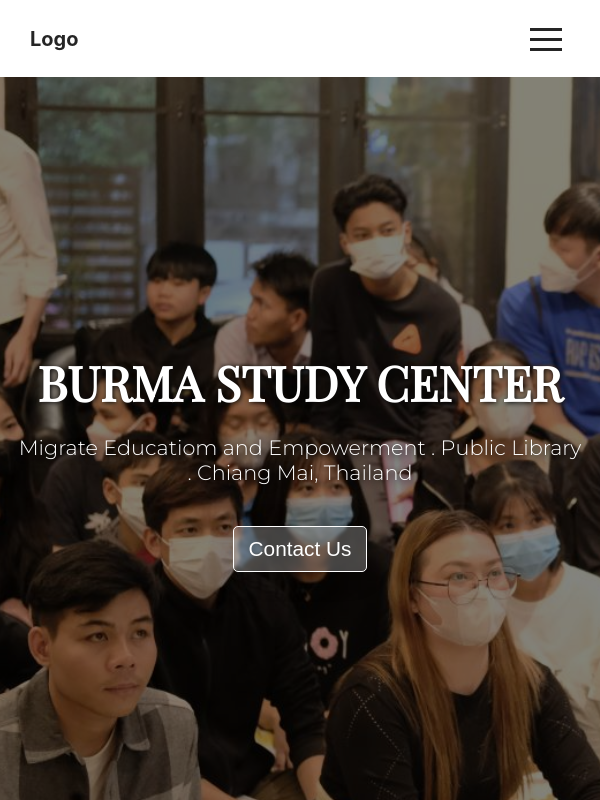
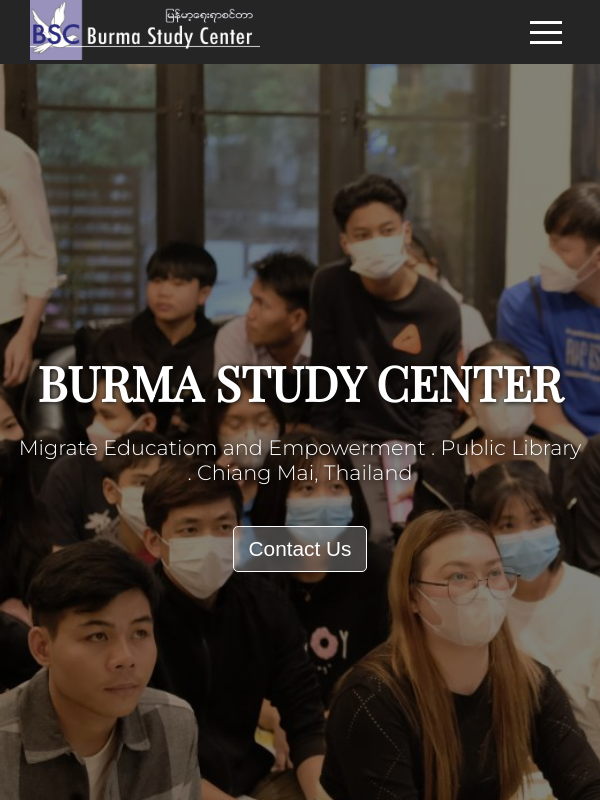
Before and after one commit to kaungmyat-Rex/burmese-study-center, a React (Create React App) app: page / in a window 600 px wide. Shown: the top 800 px of the page. Built offline with nearby package versions, Linux system fonts and the light colour scheme.

Commit message:
add logo image

```diff
--- a/public/index.html
+++ b/public/index.html
@@ -45,7 +45,7 @@
       rel="stylesheet"
     />
 
-    <title>React App</title>
+    <title>BSC | Burma Study Center</title>
   </head>
   <body>
     <noscript>You need to enable JavaScript to run this app.</noscript>
--- a/src/App.css
+++ b/src/App.css
@@ -61,9 +61,18 @@
   align-items: center;
 }
 
-.nav-logo h4 {
+/* .nav-logo h4 {
   font-size: 20px;
   color: white;
+} */
+
+.nav-white-logo {
+  max-width: 350px;
+}
+
+.nav-black-logo {
+  max-width: 350px;
+  height: 60px;
 }
 
 .nav-list {
@@ -1052,11 +1061,25 @@
 
 @media only screen and (max-width: 600px) {
   .nav-section {
+    background-color: #252525;
+  }
+
+  .nav-section-bg {
     background-color: #ffffff;
   }
 
   .nav-logo h4 {
     color: #252525;
+  }
+
+  .nav-white-logo {
+    width: 230px;
+    height: 60px;
+  }
+
+  .nav-black-logo {
+    max-width: 350px;
+    height: 60px;
   }
 
   .nav-list {
@@ -1348,11 +1371,25 @@
 
 @media only screen and (max-width: 768px) and (min-width: 600px) {
   .nav-section {
+    background-color: #252525;
+  }
+
+  .nav-section-bg {
     background-color: #ffffff;
   }
 
   .nav-logo h4 {
     color: #252525;
+  }
+
+  .nav-white-logo {
+    width: 230px;
+    height: 60px;
+  }
+
+  .nav-black-logo {
+    max-width: 350px;
+    height: 60px;
   }
 
   .nav-list {
@@ -1597,6 +1634,10 @@
 
 @media only screen and (max-width: 845px) and (min-width: 769px) {
   .nav-section {
+    background-color: #252525;
+  }
+
+  .nav-section-bg {
     background-color: #ffffff;
   }
 
@@ -1604,6 +1645,16 @@
     color: #252525;
   }
 
+  .nav-white-logo {
+    width: 230px;
+    height: 60px;
+  }
+
+  .nav-black-logo {
+    max-width: 350px;
+    height: 60px;
+  }
+
   .nav-list {
     display: none;
   }
@@ -1617,12 +1668,30 @@
 }
 
 @media only screen and (max-width: 992px) and (min-width: 769px) {
+  .nav-white-logo {
+    max-width: 200px;
+  }
+
+  .nav-black-logo {
+    max-width: 200px;
+    height: 60px;
+  }
+
   .bg-section {
     width: 100dvw;
     height: 100dvh;
     background-position: -140px 0px;
 
     background-attachment: fixed;
+  }
+
+  .home,
+  .about,
+  .library,
+  .program,
+  .contact,
+  .feedback {
+    margin-right: 20px;
   }
   /*--------
 
--- a/src/component/Nav.js
+++ b/src/component/Nav.js
@@ -1,13 +1,19 @@
 import React from "react";
 import { Divide as Hamburger } from "hamburger-react";
 import { Link } from "react-router-dom";
+import logo from "../img/log-bsc.png";
+import logoBlack from "../img/bsc-blue-logo.png";
 
 export const Nav = ({ scroll, openNav, setopenNav }) => {
   return (
     <div className={`nav-section ${scroll ? "nav-section-bg" : ""}`}>
       <div className="nav-main">
         <div className="nav-logo">
-          <h4>Logo</h4>
+          {scroll ? (
+            <img className="nav-black-logo" src={logoBlack} alt="logo-white" />
+          ) : (
+            <img className="nav-white-logo" src={logo} alt="logo" />
+          )}
         </div>
         <div className={`nav-list ${scroll ? "nav-list-color" : ""}`}>
           {" "}
@@ -56,7 +62,11 @@
           <p className="donate">Donate</p>
         </div>
         <div className="hamburgar">
-          <Hamburger color="#252525" toggle={setopenNav} toggled={openNav} />
+          <Hamburger
+            color={`${scroll ? "#252525" : "#ffffff"}`}
+            toggle={setopenNav}
+            toggled={openNav}
+          />
         </div>
       </div>
     </div>
@@ -72,7 +82,7 @@
     >
       <div className="nav-main">
         <div className="nav-logo">
-          <h4>Logo</h4>
+          <img className="nav-black-logo" src={logoBlack} alt="logo-white" />
         </div>
         <div className="nav-list-version">
           <p className="home">
```
Also changed, not shown: src/img/bsc-blue-logo.png (added), src/img/log-bsc.png (added).
